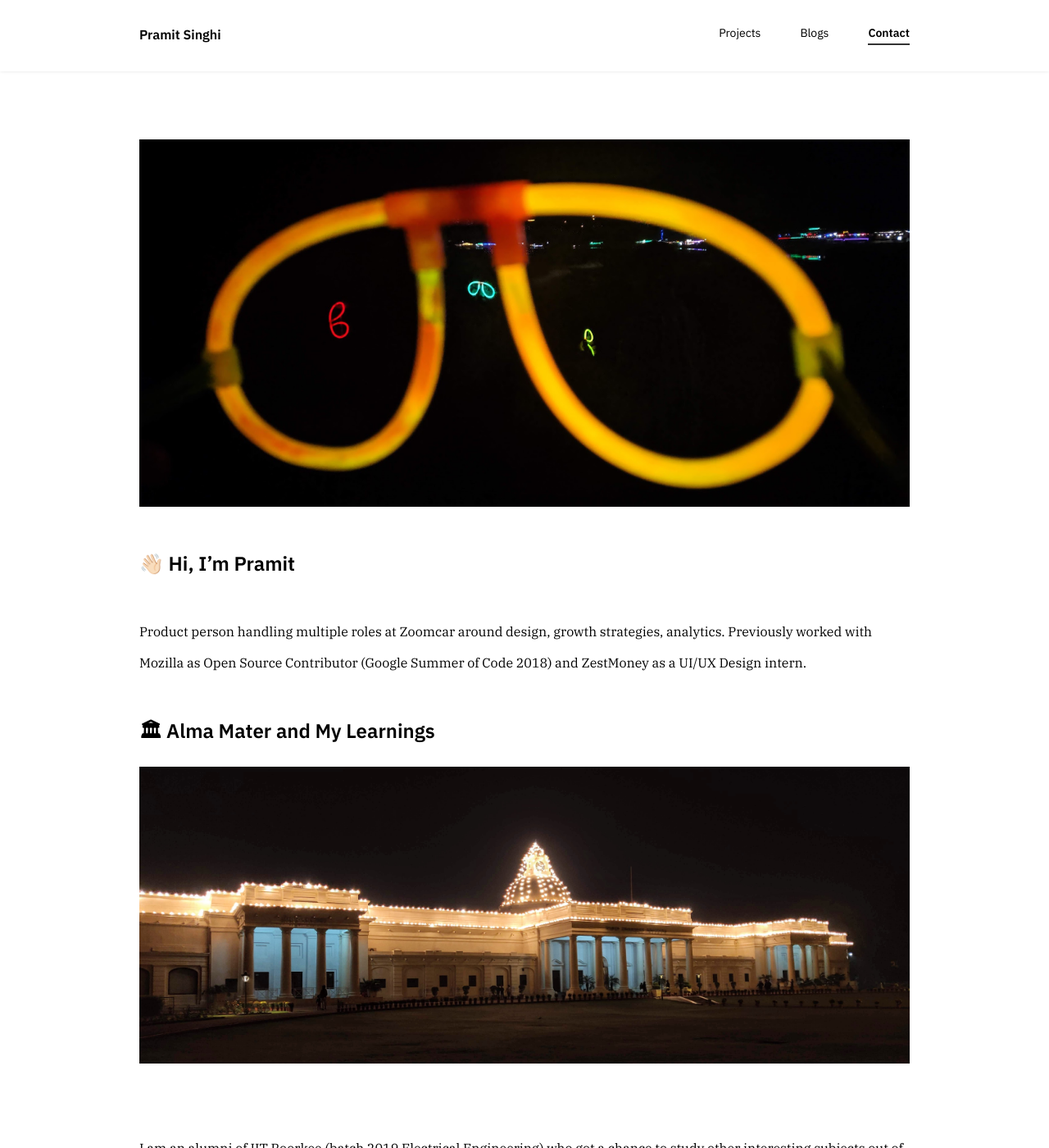
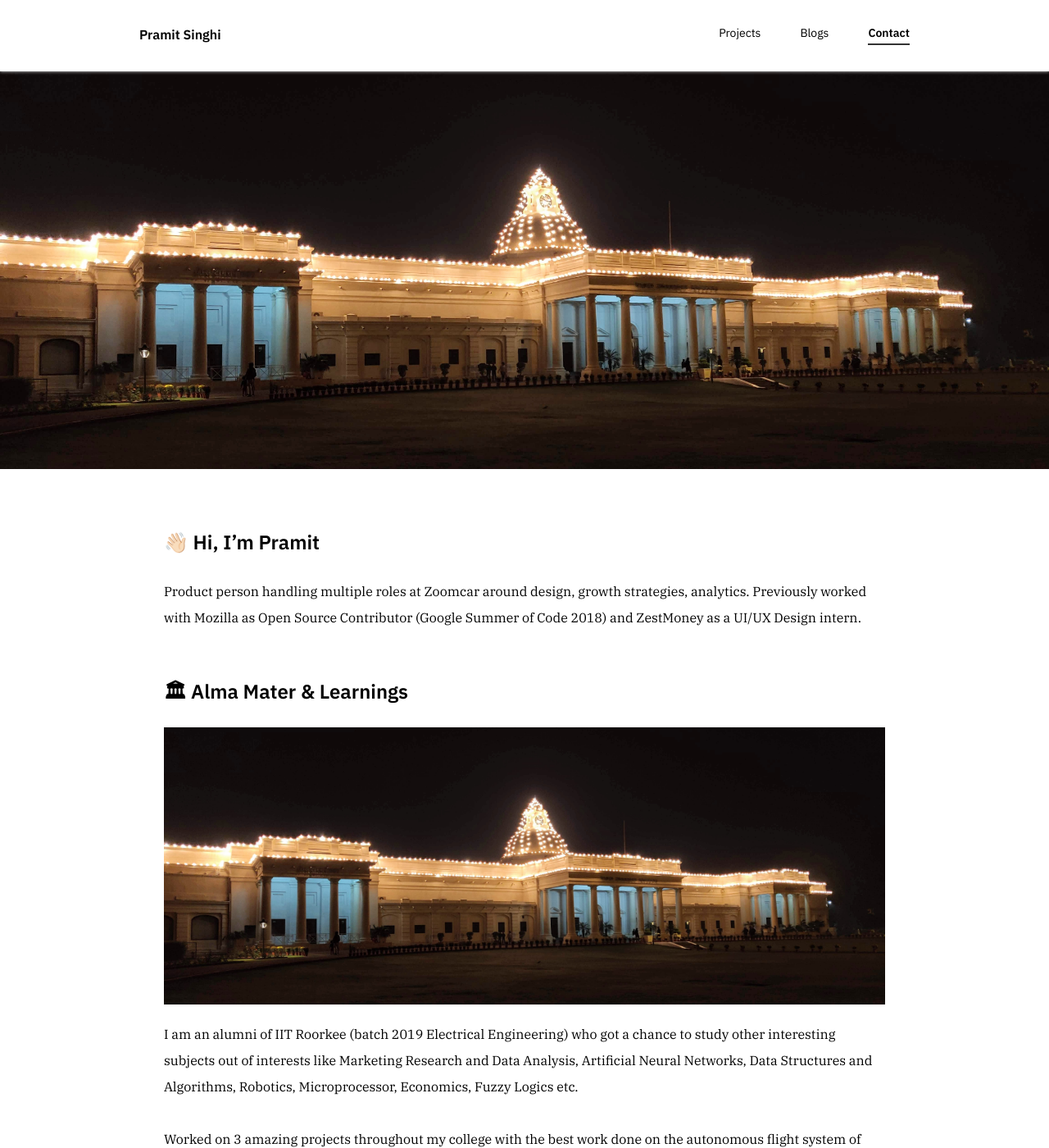
Before and after one commit to shkamaru/shkamaru.github.io, a Jekyll site: the page built from contact.html, in a window 1280 px wide and 1400 px high. Shown: the whole window at 82% size. Built offline with Jekyll 4.4.1, drawn with Linux system fonts in a browser that asks for light colours; nearby versions of some CDN libraries; some of the changed text lies outside the part shown.

Commit message:
Fixed Contact CSS for all platforms

```diff
--- /dev/null
+++ b/_includes/about.html
@@ -0,0 +1,20 @@
+<div class="about-image-wrapper" id="about">
+    <img class="item-image" src="/assets/images/almamater.png" />
+</div>
+<div class="about-wrapper" id="about">
+    {% for item in site.data.about%}
+        <div class="item">
+            <div>
+                <div class="item-info">
+                    <h4>{{ item.title }}</h4>
+                    {% if item.image != null %}
+                        <div class="images">
+                            <img class="item-image" src="/assets/images/{{ item.image }}.png" alt="{{ item.title }}" />
+                        </div>
+                    {% endif %}
+                    <p>{{ item.excerpt }}</p>
+                </div>
+            </div>
+        </div>
+    {% endfor %}
+</div>
--- a/_includes/blogs.html
+++ b/_includes/blogs.html
@@ -17,7 +17,7 @@
                     </div>
                 </div>
                 <div class="blog-detail">
-                    <span>🗓 Published on {{blog.date}} ({{ blog.time }} read)</span>
+                    <span> {{blog.date | prepend: '🗓 Published on '}} {{ blog.time | append: ' read)' | prepend: '('}}</span>
                     <span>{{ blog.role }}</span>
                 </div>
                 <hr>
--- a/_includes/contact.html
+++ /dev/null
@@ -1,44 +0,0 @@
-<div class="contact-wrapper">
-    <div class="contact">
-        <div class="contact-image-wrapper">
-            <img class="contact-image" src="/assets/images/contact-top.jpg" />
-        </div>
-        <div>
-            <div class="contact-info">
-                <h4>👋🏻 Hi, I’m Pramit</h4>
-                    <p>Product person handling multiple roles at Zoomcar around design, growth strategies, analytics. Previously worked with Mozilla as Open Source Contributor (Google Summer of Code 2018) and ZestMoney as a UI/UX Design intern. </p>
-
-                <h4>🏛 Alma Mater and My Learnings</h4>
-                    <div class="contact-image-wrapper">
-                        <img class="contact-image" src="/assets/images/almamater.jpg" />
-                    </div>
-
-                    <p>I am an alumni of IIT Roorkee (batch 2019 Electrical Engineering) who got a chance to study other interesting subjects out of interests like Marketing Research and Data Analysis, Artificial Neural Networks, Data Structures and Algorithms, Robotics, Microprocessor, Economics, Fuzzy Logics etc. Worked on 3 amazing projects throughout my college with the best work done on the autonomous flight system of drones using fuzzy logics and comparing results with other ML alogrithms. Other projects were around Marketing Research and Neural Networks.</p>
-
-                    <p>Since college I have indulged in multiple fields to figure out my interests. I have been involved in fields like graphic designing, development, data science, trading, product design, information security. But one thing which I kept on doing was never stop myself from learning things and quickly realizing what is I want to do. After all this I finally decided to go after Product Management.</p>
-
-                <h4>🔩 Skills</h4>
-                    <p></p>
-
-                <h4>📚 Books</h4>
-                    <p></p>
-
-                <h4>❝ Quotes</h4>
-                    <p>"Every great design begins with an even great story."</p>
-
-                    <div class="contact-image-wrapper">
-                        <img class="contact-image" src="/assets/images/contact-top.jpg" />
-                    </div>
-
-                <h4>🧳 Travel</h4>
-                    <p></p>
-
-                <h4>🧠 Philosophers</h4>
-                    <p></p>
-            </div>
-        </div>
-        <div class="contact-image-wrapper">
-            <img class="contact-image" src="/assets/images/contact-top.jpg" />
-        </div>
-    </div>
-</div>
--- a/_includes/footer.html
+++ b/_includes/footer.html
@@ -1,9 +1,9 @@
 <footer class="footer-wrapper">
     <div class="footer">
         <div class="footer-title">
-            <h3 class="contact-head">
+            <h4 class="contact-head">
                 Connect with me at singhi.pramit@gmail.com
-            </h3>
+            </h4>
         </div>
         <div class="footer-body">
             <ul class="contact-cta">
--- a/_layouts/contact.html
+++ b/_layouts/contact.html
@@ -3,7 +3,7 @@
   {% include head.html %}
   <body>
     {% include nav.html %}
-    {% include contact.html %}
+    {% include about.html %}
     {% include footer.html %}
     {% include scripts.html %}
   </body>
--- a/assets/css/partials/_elements.scss
+++ b/assets/css/partials/_elements.scss
@@ -224,6 +224,44 @@
                 }
 
 
+.about-image-wrapper {
+    max-width: 100%;
+    margin: 6rem auto 0 auto;
+}
+
+.about-wrapper {
+    max-width: 960px;
+    margin: 6rem auto 4rem auto;
+    padding: 0 1rem;
+}
+
+    .item {
+        display: flex;
+        justify-content: center;
+        align-items: stretch;
+        flex-direction: column;
+        padding: 0 3rem 0 3rem;
+        margin-bottom: 4rem;
+    }
+        .images {
+            display: flex;
+            flex-wrap: wrap;
+            justify-content: space-between;
+            align-items: stretch;
+            flex-direction: row;
+        }
+        .item-image {
+            width: 100%;
+            padding-top: 2rem;
+        }
+
+        .item-info p {
+            @include font-size(1.6, 2);
+            margin-top: 2rem;
+            margin-bottom: 1rem;
+        }
+
+
 .footer-wrapper {
     background-color: $off-white;
     padding: 10rem 0;
@@ -240,7 +278,7 @@
     }
 
         .contact-head {
-            font-family: $text-font-family;
+            font-family: $heading-font-family;
             font-weight: 300;
             text-align: center;
         }
@@ -261,36 +299,6 @@
                     .contact-cta-item-link .fab {
                         @include font-size(3.5, 1.25);
                     }
-
-
-.contact-wrapper {
-    max-width: 960px;
-    margin: 4rem auto 0 auto;
-    position: relative;
-    padding-top: 3rem;
-    padding-bottom: 6rem;
-}
-    .contact {
-        justify-content: center;
-        margin-top: 8rem;
-        padding: 0 1rem 0 1rem;
-    }
-
-    .contact-image-wrapper {
-        width: 100%;
-    }
-
-        .contact-image {
-            width: 100%;
-            padding-bottom: 4rem;
-            padding-top: 2rem;
-        }
-
-        .contact-info p {
-            @include font-size(1.6, 2.4);
-            margin-top: 4rem;
-            margin-bottom: 4rem;
-        }
 
 
 @media #{$bp-sm} {
```
Also changed, not shown: _data/about.yml (added, +32 -0 lines), assets/images/almamater.png (renamed from assets/images/almamater.jpg), assets/images/contact-top.jpg (deleted), assets/images/contact2.jpg (deleted), assets/images/contact3.jpg (deleted), 2 other files.
